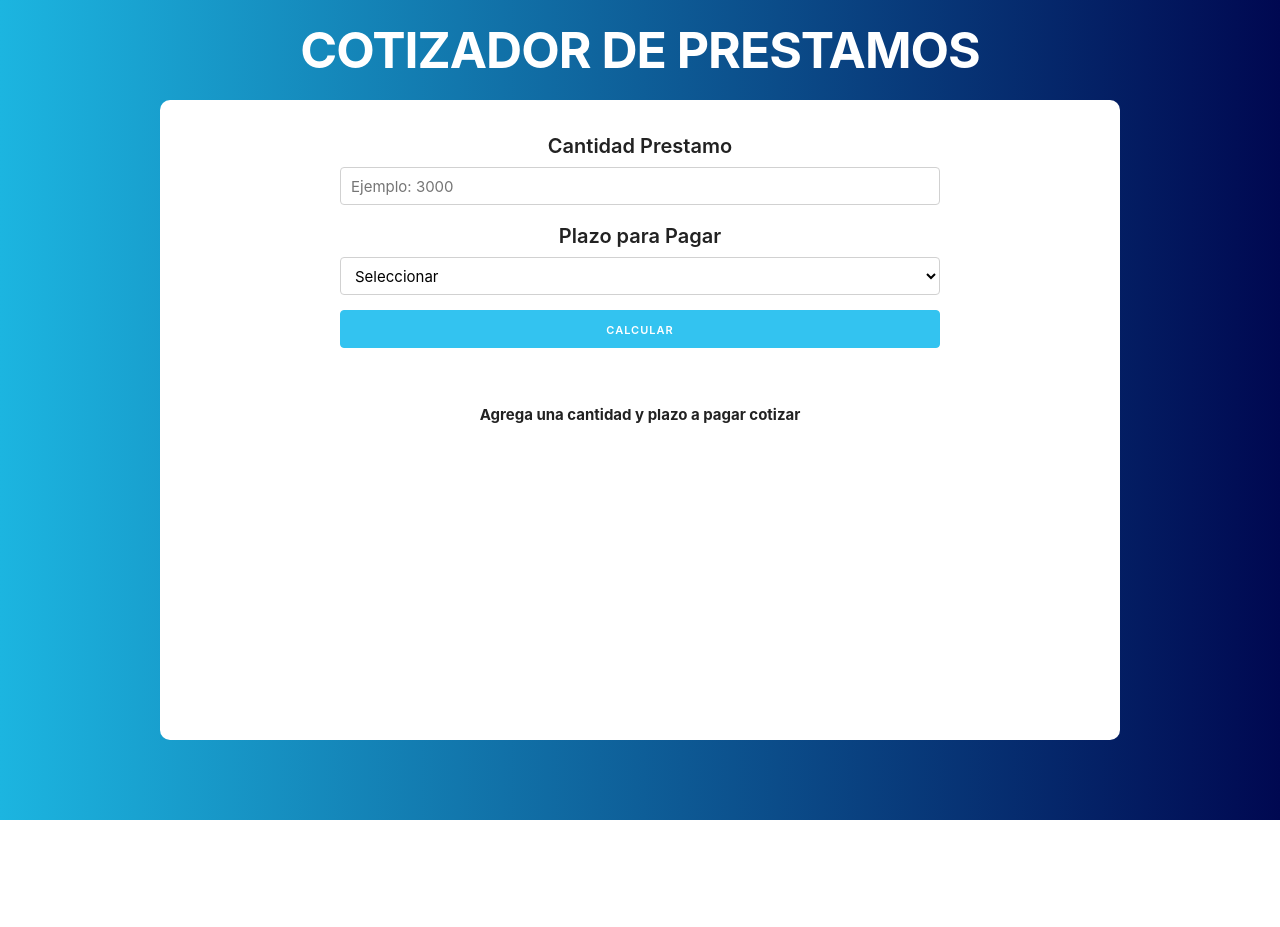
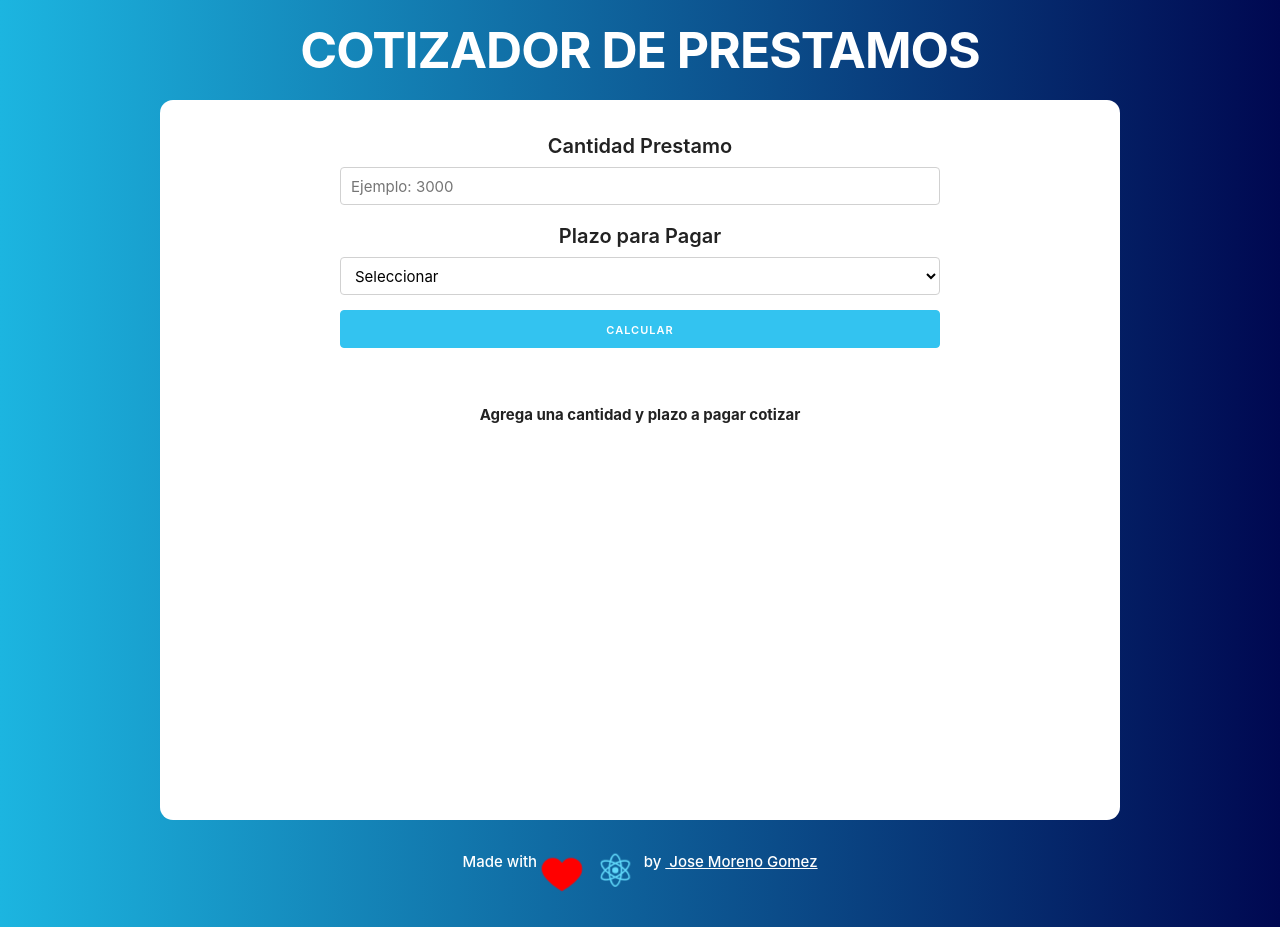
Before and after one commit to JoseMG-ux/Auto_Loan_Budget, a React (Create React App) app: page / in a window 1280 px wide. Before the commit the page ends 820 px from the top, so only its background shows below. Built offline with nearby package versions, Linux system fonts and the light colour scheme.

Commit message:
create heartLogo and reactLogo

```diff
--- a/src/App.js
+++ b/src/App.js
@@ -4,6 +4,10 @@ import Form from './components/Form';
 import Message from './components/Message';
 import Results from './components/Results';
 import Spinner from './components/Spinner';
+
+import logoHeart from './heartLogo.svg';
+import logoReact from './reactLogo.svg';
+import './index.css';
 
 
 function App() {
@@ -45,9 +49,16 @@ function App() {
             <div className="mensajes">
             {components}
             </div>
+      </div>
+
+      <div className="signature"><div className="left">Made with </div>
+          <img src={logoHeart} className="heart" alt="logo" />
+              <div className="App">
+                        <img src={logoReact} className="App-logo" alt="logo" />
+              </div>
+          <div className="right"> by&nbsp;<a href="https://jlmakes.now.sh" target="_blank" rel="noopener">   Jose Moreno Gomez</a></div>
 
     </div>
-
     </Fragment>
   );
 }
--- a/src/index.css
+++ b/src/index.css
@@ -20,9 +20,9 @@ h1 {
 .container {
   background-color: white;
   padding: 1rem;
-  border-radius: 1rem;
+  border-radius: 1.3rem;
   margin-top: 2rem;
-  height: 80vh;
+  height: 90vh;
 }
 
 form, .mensajes {
@@ -35,8 +35,10 @@ form, .mensajes {
   font-weight: bold;
 }
 .resultado {
-  border: 2px solid #00b0d7;
+  border: 5px solid #00b0d7;
   padding: 3rem 0;
+  border-radius: 1.5rem;
+  background-color: #b4d1f1;
 }
 form label {
   text-align: center;
@@ -61,4 +63,63 @@ input[type="submit"]:disabled{
 }
 .resultado p {
   margin: 0;
+  font-weight: normal;
 }
+.resultado h2{
+  font-weight: bold;
+}
+
+/* Footer */
+.signature {
+  display: flex;
+  justify-content: center;
+  padding: 3rem 0;
+
+  color: #ffffff;
+  font-weight: 500;
+}
+
+.love svg {
+  height: 1.75rem;
+}
+.heart {
+  position: relative;
+  top: 1px;
+  width: 30px;
+  animation: pulse .9s infinite;
+transform-origin: center;
+  margin-left: 10px;
+  margin-right: 10px;
+}
+
+@keyframes pulse {
+  from { transform: none; }
+  50% { transform: scale(1.4); }
+  to { transform: none; }
+}
+
+
+
+.App {
+  text-align: center;
+}
+.App-logo {
+  height: 5vmin;
+  pointer-events: none;
+}
+@media (prefers-reduced-motion: no-preference) {
+  .App-logo {
+    animation: App-logo-spin infinite 20s linear;
+  }
+}
+@keyframes App-logo-spin {
+  from {
+    transform: rotate(0deg);
+  }
+  to {
+    transform: rotate(360deg);
+  }
+}
+.right a{
+  color: #ffffff;
+}
```
Also changed, not shown: src/heartLogo.svg (added), src/reactLogo.svg (added). Lines whose indentation alone changed are shown as unchanged.
